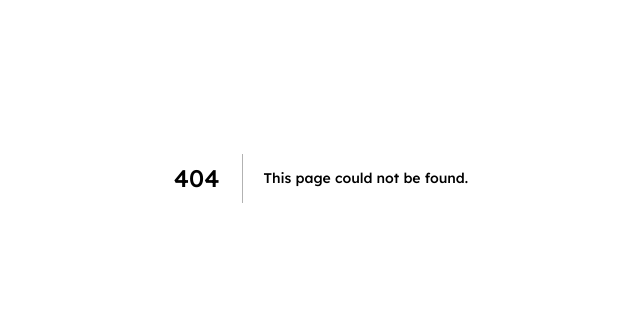
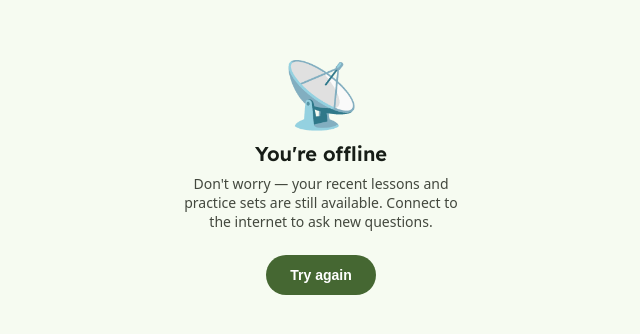
Before and after one commit to hornley/AralGo, a Next.js app: page /offline in a window 1280 px wide. Before the commit this address had no page. Shown: the part 222-556 px from the top of the page, without its empty margins (319-959 px from the left). Built offline with nearby package versions, Linux system fonts and the light colour scheme.

Commit message:
Enable anonymous sign-ins and add PWA support

```diff
--- a/app/layout.tsx
+++ b/app/layout.tsx
@@ -17,8 +17,22 @@ const quicksand = Quicksand({
 });
 
 export const metadata: Metadata = {
-  title: "AralGo",
+  title: {
+    default: "AralGo",
+    template: "%s — AralGo",
+  },
   description: "AI study companion for Filipino learners.",
+  manifest: "/manifest.json",
+  themeColor: "#456732",
+  appleWebApp: {
+    capable: true,
+    title: "AralGo",
+    statusBarStyle: "default",
+  },
+  icons: {
+    icon: "/icon.svg",
+    apple: "/icon.svg",
+  },
 };
 
 export default function RootLayout({
@@ -34,7 +48,20 @@ export default function RootLayout({
           rel="stylesheet"
         />
       </head>
-      <body>{children}</body>
+      <body>
+        {children}
+        <script
+          dangerouslySetInnerHTML={{
+            __html: `
+              if ('serviceWorker' in navigator) {
+                window.addEventListener('load', () => {
+                  navigator.serviceWorker.register('/sw.js');
+                });
+              }
+            `,
+          }}
+        />
+      </body>
     </html>
   );
 }
--- /dev/null
+++ b/app/offline/page.tsx
@@ -0,0 +1,60 @@
+"use client";
+
+import { useEffect, useState } from "react";
+
+export default function OfflinePage() {
+  const [online, setOnline] = useState(false);
+
+  useEffect(() => {
+    const check = () => setOnline(navigator.onLine);
+    window.addEventListener("online", check);
+    return () => window.removeEventListener("online", check);
+  }, []);
+
+  useEffect(() => {
+    if (online) window.location.reload();
+  }, [online]);
+
+  return (
+    <main style={{
+      display: "flex",
+      flexDirection: "column",
+      alignItems: "center",
+      justifyContent: "center",
+      minHeight: "100dvh",
+      padding: "24px",
+      textAlign: "center",
+      backgroundColor: "#f6fbf1",
+      color: "#171d17",
+      fontFamily: "system-ui, sans-serif",
+    }}>
+      <span style={{ fontSize: "64px", marginBottom: "16px", lineHeight: 1 }}>
+        &#x1F4E1;&#xFE0F;
+      </span>
+      <h1 style={{ fontSize: "20px", fontWeight: 600, margin: "0 0 8px" }}>
+        You&apos;re offline
+      </h1>
+      <p style={{
+        fontSize: "14px", color: "#43483e", margin: "0 0 24px", maxWidth: "280px",
+      }}>
+        Don&apos;t worry — your recent lessons and practice sets are still
+        available. Connect to the internet to ask new questions.
+      </p>
+      <button
+        onClick={() => window.location.reload()}
+        style={{
+          padding: "12px 24px",
+          borderRadius: "999px",
+          border: "none",
+          backgroundColor: "#456732",
+          color: "#fff",
+          fontSize: "14px",
+          fontWeight: 600,
+          cursor: "pointer",
+        }}
+      >
+        Try again
+      </button>
+    </main>
+  );
+}
```
Also changed, not shown: public/sw.js (added, +96 -0 lines), public/icon.svg (added), public/manifest.json (added), 2 other files (tests, documents, lock files or other folders).
